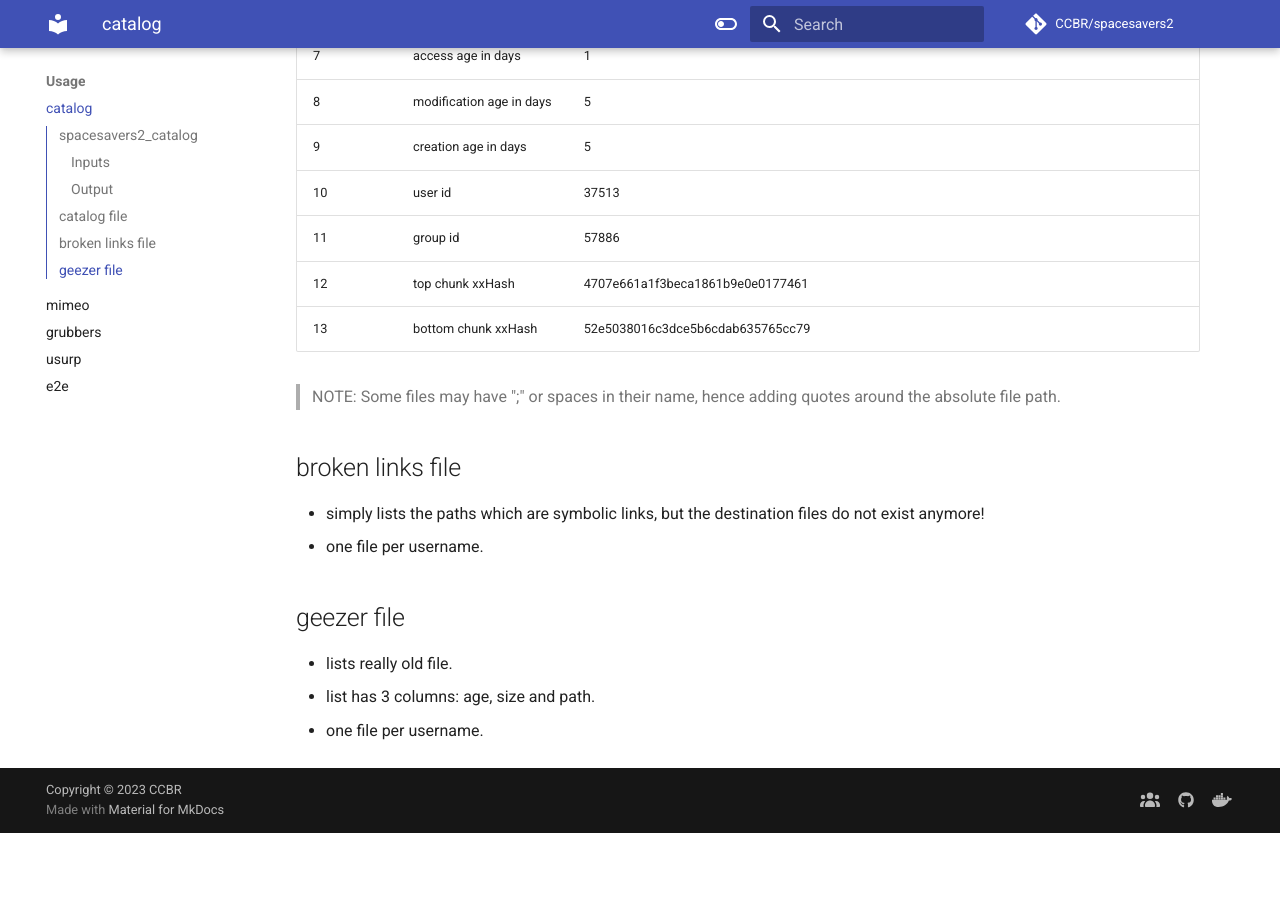
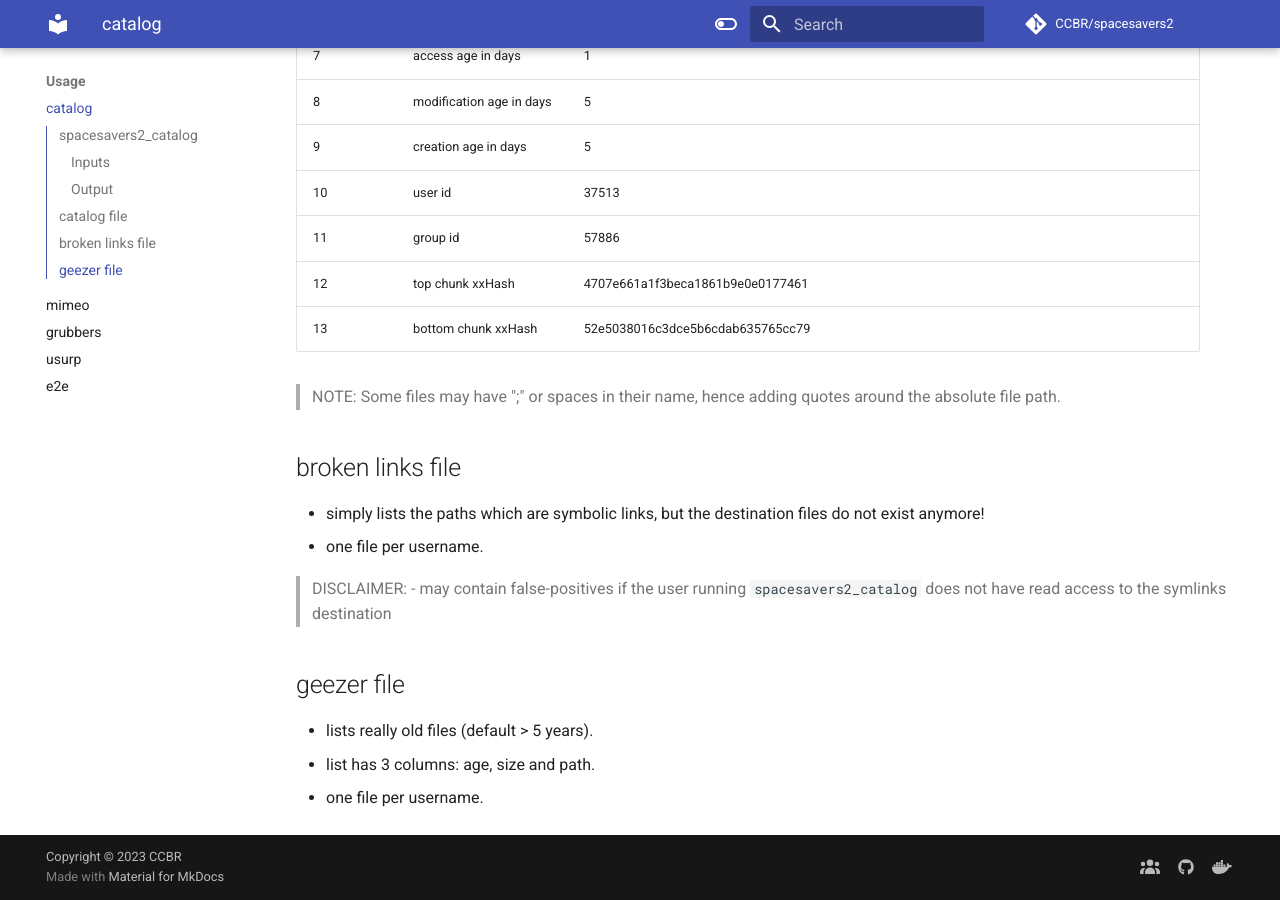
Before and after one commit to abcsFrederick/spacesavers2, an MkDocs documentation site: the page built from docs/catalog.md, in a window 1280 px wide and 900 px high, scrolled down 2353 px. Built offline with MkDocs 1.6.1 and Material for MkDocs 9.7.7, drawn with Linux system fonts in a browser that asks for light colours; comment, search, counter and statistics services are not loaded; the version menu is left out; before the commit the page ends 3186 px from its top, so only the background shows below that.

Commit message:
docs: updates to brokenlinks and geezer documentation in catalog

```diff
--- a/docs/catalog.md
+++ b/docs/catalog.md
@@ -106,8 +106,11 @@ The 13 items in the line are as follows:
   - simply lists the paths which are symbolic links, but the destination files do not exist anymore!
   - one file per username.
 
+> DISCLAIMER:
+>  - may contain false-positives if the user running `spacesavers2_catalog` does not have read access to the symlinks destination
+
 ## geezer file
 
-  - lists really old file.
+  - lists really old files (default > 5 years).
   - list has 3 columns: age, size and path.
   - one file per username.
```
